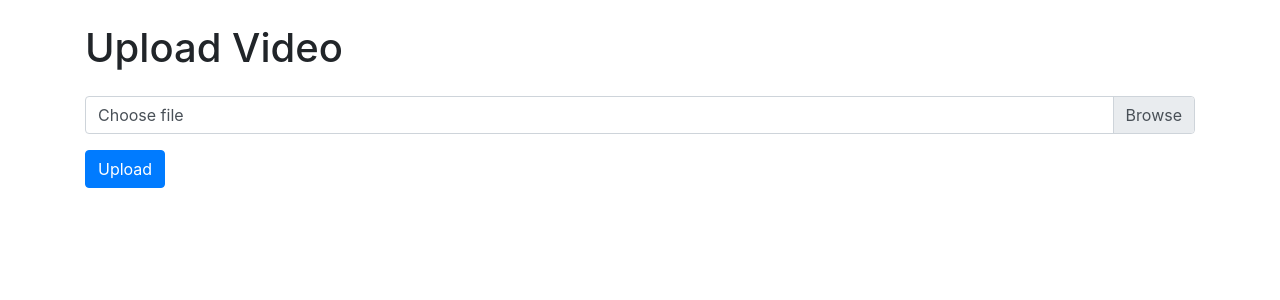
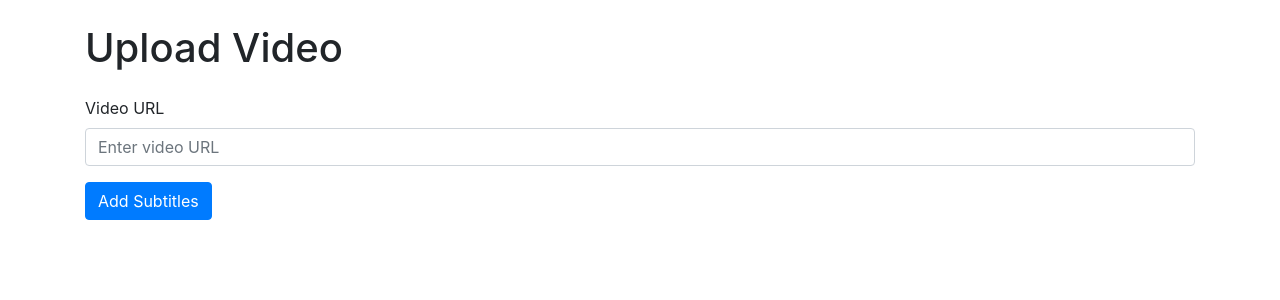
Before and after one commit to anur4ag/ffmpeg-subtitle-ai, a Flask app: page / in a window 1280 px wide. Shown: the top 300 px of the page. Run offline with Flask 3, Linux system fonts and the light colour scheme; some libraries are stand-ins or nearby versions.

Commit message:
improved so as to not sake input file on disk

```diff
--- a/app.py
+++ b/app.py
@@ -1,8 +1,10 @@
+import requests
+from io import BytesIO
+from flask import Flask, request, render_template, send_file, redirect, url_for
 import os
 import time
 import math
 import ffmpeg
-from flask import Flask, request, render_template, send_from_directory, redirect, url_for
 from werkzeug.utils import secure_filename
 from faster_whisper import WhisperModel
 
@@ -12,11 +14,23 @@ app.config['OUTPUT_FOLDER'] = 'outputs'
 os.makedirs(app.config['UPLOAD_FOLDER'], exist_ok=True)
 os.makedirs(app.config['OUTPUT_FOLDER'], exist_ok=True)
 
+def download_video(video_url):
+    headers = {
+        'User-Agent': 'Mozilla/5.0 (Windows NT 10.0; Win64; x64) AppleWebKit/537.36 (KHTML, like Gecko) Chrome/58.0.3029.110 Safari/537.3'}
+    response = requests.get(video_url, headers=headers, stream=True)
+    if response.status_code == 200:
+        video = BytesIO(response.content)
+        return video
+    else:
+        print(f"Failed to download video. Status code: {response.status_code}")
+        print(response.content)
+        raise Exception("Failed to download video")
+
 def extract_audio(input_video, input_video_name):
     extracted_audio = os.path.join(app.config['UPLOAD_FOLDER'], f"audio-{input_video_name}.wav")
-    stream = ffmpeg.input(input_video)
+    stream = ffmpeg.input('pipe:0')
     stream = ffmpeg.output(stream, extracted_audio)
-    ffmpeg.run(stream, overwrite_output=True)
+    ffmpeg.run(stream, input=input_video.read(), overwrite_output=True)
     return extracted_audio
 
 def transcribe(audio):
@@ -54,7 +68,7 @@ def generate_subtitle_file(input_video_name, language, segments):
     return subtitle_file
 
 def add_subtitle_to_video(input_video, input_video_name, soft_subtitle, subtitle_file, subtitle_language):
-    video_input_stream = ffmpeg.input(input_video)
+    video_input_stream = ffmpeg.input('pipe:0')
     subtitle_input_stream = ffmpeg.input(subtitle_file)
     output_video = os.path.join(app.config['OUTPUT_FOLDER'], f"output-{input_video_name}.mp4")
     subtitle_track_title = subtitle_file.replace(".srt", "")
@@ -65,7 +79,7 @@ def add_subtitle_to_video(input_video, input_video_name, soft_subtitle, subtitle
         )
     else:
         stream = ffmpeg.output(video_input_stream, output_video, vf=f"subtitles={subtitle_file}")
-    ffmpeg.run(stream, overwrite_output=True)
+    ffmpeg.run(stream, input=input_video.read(), overwrite_output=True)
     return output_video
 
 @app.route('/')
@@ -74,21 +88,24 @@ def upload_form():
 
 @app.route('/upload', methods=['POST'])
 def upload_video():
-    if 'file' not in request.files:
-        return 'No file part'
-    file = request.files['file']
-    if file.filename == '':
-        return 'No selected file'
-    if file:
-        filename = secure_filename(file.filename)
-        input_video = os.path.join(app.config['UPLOAD_FOLDER'], filename)
-        file.save(input_video)
-        input_video_name = filename.replace(".mp4", "")
-        extracted_audio = extract_audio(input_video, input_video_name)
-        language, segments = transcribe(extracted_audio)
-        subtitle_file = generate_subtitle_file(input_video_name, language, segments)
-        output_video = add_subtitle_to_video(input_video, input_video_name, soft_subtitle=False, subtitle_file=subtitle_file, subtitle_language=language)
-        return redirect(url_for('output_video', filename=os.path.basename(output_video)))
+  video_url = request.form.get('video_url')
+  if not video_url:
+    return 'No video URL provided'
+
+  input_video_name = os.path.basename(video_url).split('.')[0]
+  try:
+    input_video = download_video(video_url)
+  except Exception as e:
+    return str(e), 400
+
+  extracted_audio = extract_audio(input_video, input_video_name)
+  language, segments = transcribe(extracted_audio)
+  subtitle_file = generate_subtitle_file(input_video_name, language, segments)
+  input_video.seek(0)  # Reset video stream for ffmpeg
+  output_video_path = add_subtitle_to_video(input_video, input_video_name, soft_subtitle=False, subtitle_file=subtitle_file, subtitle_language=language)
+
+  output_filename = os.path.basename(output_video_path)
+  return redirect(url_for('output_video', filename=output_filename))
 
 @app.route('/output/<filename>')
 def output_video(filename):
@@ -96,7 +113,7 @@ def output_video(filename):
 
 @app.route('/outputs/<filename>')
 def download_file(filename):
-    return send_from_directory(app.config['OUTPUT_FOLDER'], filename)
+    return send_file(os.path.join(app.config['OUTPUT_FOLDER'], filename), as_attachment=True)
 
 if __name__ == '__main__':
     app.run(debug=True)
--- a/templates/upload.html
+++ b/templates/upload.html
@@ -16,22 +16,20 @@
   <body>
     <div class="container">
       <h1 class="my-4">Upload Video</h1>
-      <form method="post" enctype="multipart/form-data" action="/upload">
+      <form method="post" action="/upload">
         <div class="form-group">
-          <div class="custom-file">
-            <input
-              type="file"
-              class="custom-file-input"
-              id="videoFile"
-              name="file"
-              accept="video/*"
-              required
-            />
-            <label class="custom-file-label" for="videoFile">Choose file</label>
-          </div>
+          <label for="videoUrl">Video URL</label>
+          <input
+            type="url"
+            class="form-control"
+            id="videoUrl"
+            name="video_url"
+            placeholder="Enter video URL"
+            required
+          />
         </div>
         <button type="submit" class="btn btn-primary" id="uploadButton">
-          <span id="buttonText">Upload</span>
+          <span id="buttonText">Add Subtitles</span>
           <span
             id="spinner"
             class="spinner-border spinner-border-sm"
@@ -45,20 +43,12 @@
     <!-- Add Bootstrap JS and its dependencies -->
     <script src="https://code.jquery.com/jquery-3.5.1.slim.min.js"></script>
     <script src="https://cdn.jsdelivr.net/npm/bootstrap@4.5.0/dist/js/bootstrap.bundle.min.js"></script>
-    <!-- Script to update the label of the file input when a file is selected -->
     <script>
-      $(".custom-file-input").on("change", function () {
-        var fileName = $(this).val().split("\\").pop();
-        $(this)
-          .siblings(".custom-file-label")
-          .addClass("selected")
-          .html(fileName);
-      });
       $("form").on("submit", function (e) {
-        // Check if a file is selected
-        if ($("#videoFile").get(0).files.length === 0) {
+        // Check if a URL is provided
+        if ($("#videoUrl").val().trim() === "") {
           e.preventDefault();
-          alert("Please select a file.");
+          alert("Please enter a video URL.");
         } else {
           // Change button text
           $("#buttonText").text("Adding subtitles...");
```
Also changed, not shown: templates/output.html (+4 -17 lines), 1 other file.
